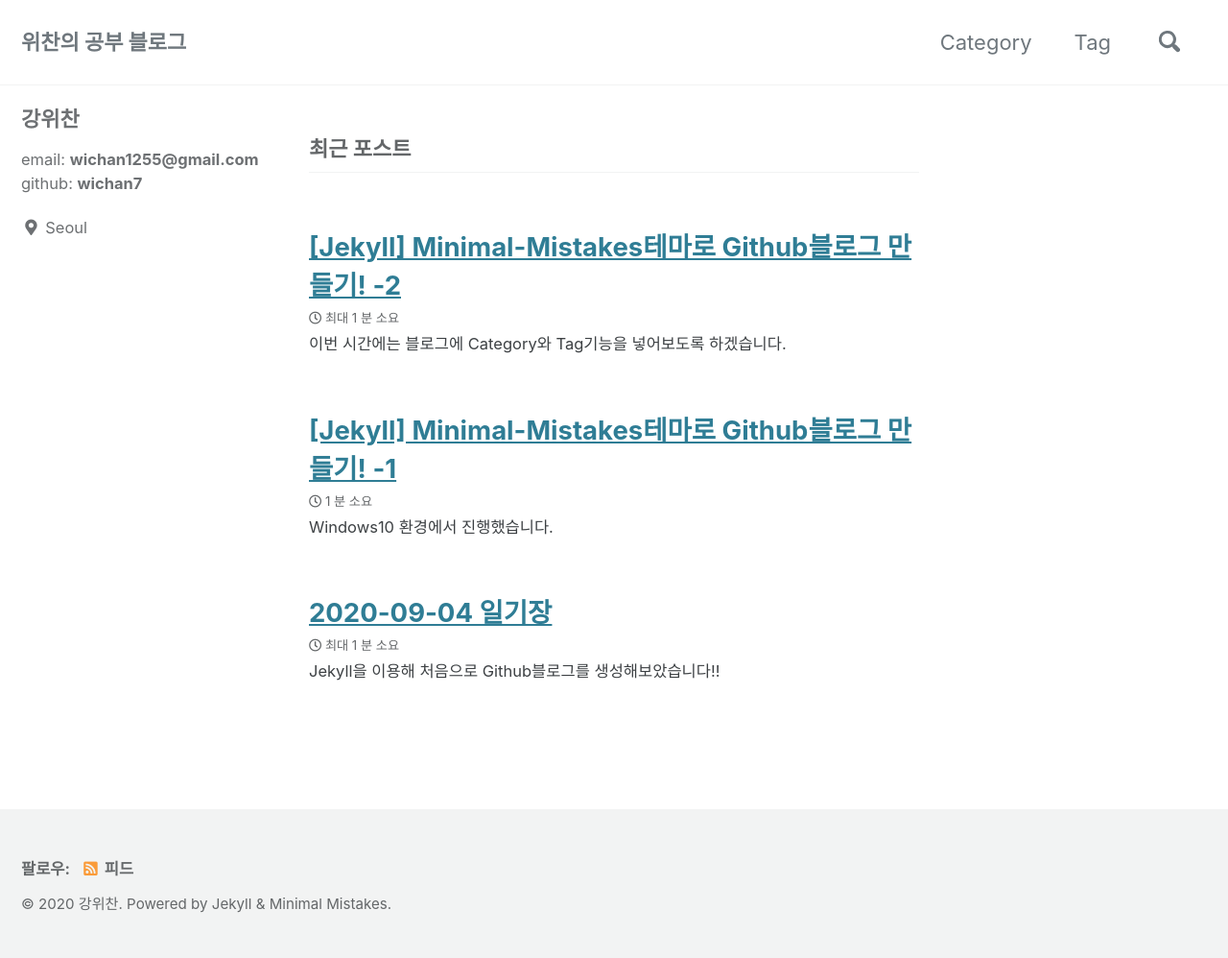
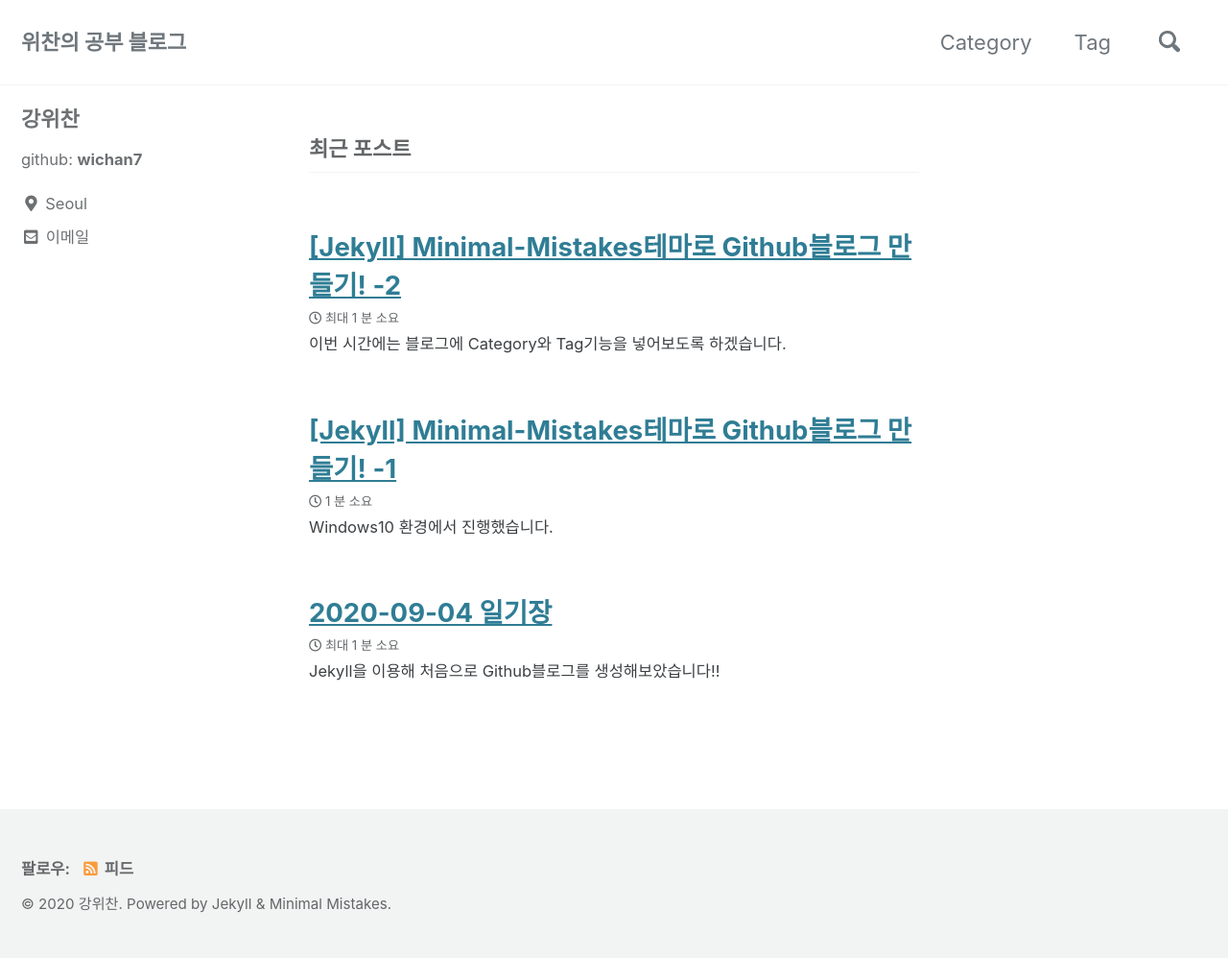
Before and after one commit to wichan7/wichan7.github.io, a Jekyll site: the page built from index.html, in a window 1280 px wide. Shown: the whole page at 96% size. Built offline with Jekyll 4.4.1, drawn with Linux system fonts in a browser that asks for light colours; cached includes are drawn as plain includes; the list of posts is cut into pages by our own code.

Commit message:
config수정 readme.md수정

```diff
--- a/_config.yml
+++ b/_config.yml
@@ -96,9 +96,9 @@ analytics:
 author:
   name             : "강위찬"
   avatar           : # path of avatar image, e.g. "/assets/images/bio-photo.jpg"
-  bio              : "email: **wichan1255@gmail.com**  github: **wichan7**"
+  bio              : "github: **wichan7**"
   location         : "Seoul"
-  email            :
+  email            : "wichan1255@gmail.com"
   links:
     - label: "Email"
       icon: "fas fa-fw fa-envelope-square"
```
Also changed, not shown: README.md, screenshot-layouts.png (deleted), screenshot.png (deleted).
